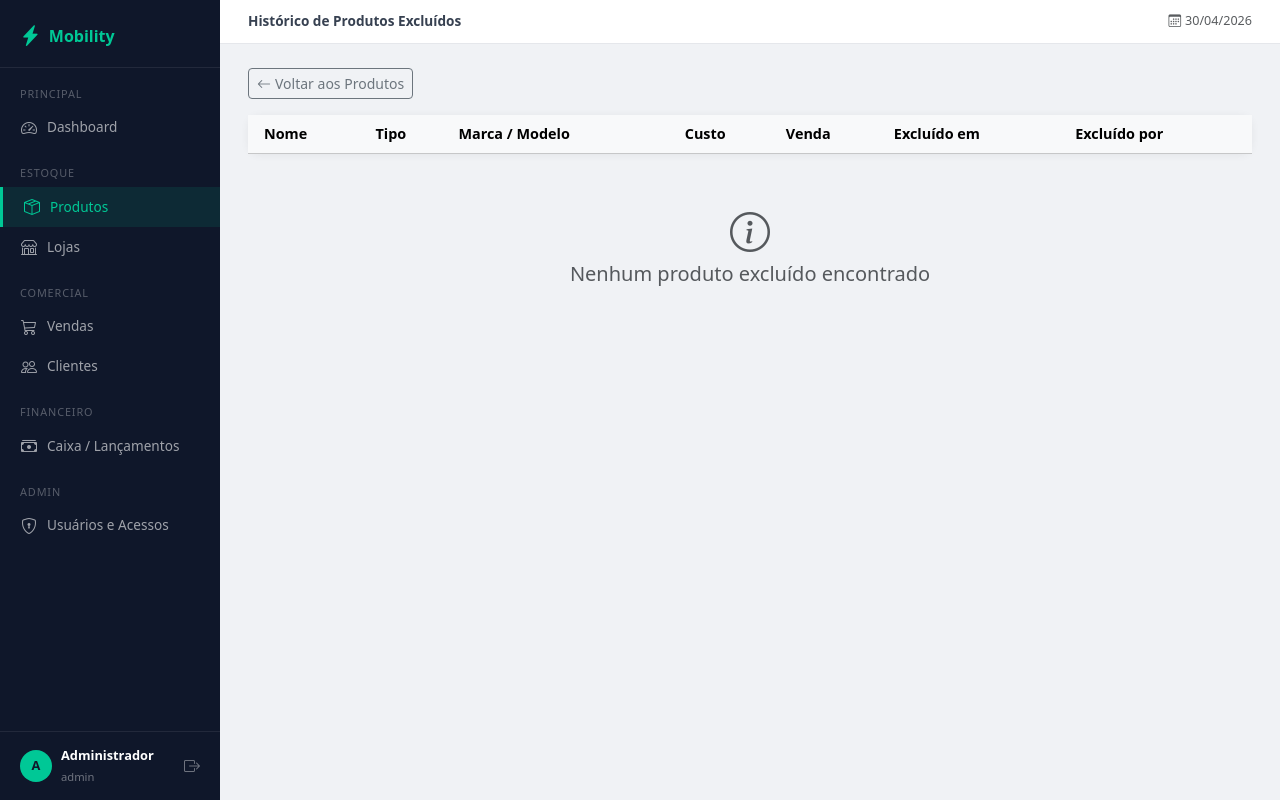
After one commit to thiagoph1/erp-motos, a Flask app: page /produtos/historico in a window 1280 px wide. The commit adds this page. Run offline with Flask 3, Linux system fonts and the light colour scheme; a user stored in the database is signed in; lists and menus that the app fills with data are empty; some libraries are stand-ins or nearby versions.

Commit message:
O sistema agora mantém um histórico completo das operações com produtos, permitindo rastreabilidade total das ações realizadas. As mudanças são compatíveis com o banco de dados existente (as novas colunas serão criadas automaticamente no próximo restart da aplicação).

```diff
--- a/models.py
+++ b/models.py
@@ -50,9 +50,15 @@ class Produto(db.Model):
     preco_custo = db.Column(db.Float, default=0.0)
     preco_venda = db.Column(db.Float, nullable=False)
     criado_em = db.Column(db.DateTime, default=datetime.utcnow)
+    created_by = db.Column(db.Integer, db.ForeignKey('usuario.id'), nullable=False)
+    deleted_at = db.Column(db.DateTime, nullable=True)
+    deleted_by = db.Column(db.Integer, db.ForeignKey('usuario.id'), nullable=True)
+    is_deleted = db.Column(db.Boolean, default=False)
 
     # Relacionamentos
     itens_venda = db.relationship('ItemVenda', backref='produto', lazy=True)
+    criador = db.relationship('Usuario', foreign_keys=[created_by], backref='produtos_criados')
+    deletor = db.relationship('Usuario', foreign_keys=[deleted_by], backref='produtos_deletados')
 
     @property
     def quantidade(self):
--- a/routes/produtos.py
+++ b/routes/produtos.py
@@ -1,8 +1,9 @@
 """
 Rotas de gerenciamento de produtos
 """
+from datetime import datetime
 from flask import Blueprint, render_template, request, redirect, url_for, flash
-from flask_login import login_required
+from flask_login import login_required, current_user
 from models import Produto, db
 from forms import ProdutoForm
 from auth import requer_gerente_ou_admin
@@ -17,7 +18,7 @@ def index():
     tipo_filtro = request.args.get('tipo')
     busca = request.args.get('busca')
 
-    query = Produto.query
+    query = Produto.query.filter_by(is_deleted=False)
 
     if tipo_filtro:
         query = query.filter_by(tipo=tipo_filtro)
@@ -43,7 +44,8 @@ def novo():
             modelo=form.modelo.data,
             descricao=form.descricao.data,
             preco_custo=form.preco_custo.data or 0,
-            preco_venda=form.preco_venda.data
+            preco_venda=form.preco_venda.data,
+            created_by=current_user.id
         )
 
         db.session.add(produto)
@@ -83,10 +85,21 @@ def editar(id):
 @login_required
 @requer_gerente_ou_admin
 def excluir(id):
-    """Excluir produto"""
+    """Excluir produto (soft delete)"""
     produto = Produto.query.get_or_404(id)
-    db.session.delete(produto)
+    produto.is_deleted = True
+    produto.deleted_at = datetime.utcnow()
+    produto.deleted_by = current_user.id
     db.session.commit()
 
     flash('Produto excluído com sucesso!', 'warning')
     return redirect(url_for('produtos.index'))
+
+
+@produtos_bp.route('/historico')
+@login_required
+@requer_gerente_ou_admin
+def historico():
+    """Lista produtos excluídos (histórico)"""
+    produtos_excluidos = Produto.query.filter_by(is_deleted=True).order_by(Produto.deleted_at.desc()).all()
+    return render_template('produtos_historico.html', produtos=produtos_excluidos)
--- a/templates/produtos.html
+++ b/templates/produtos.html
@@ -7,6 +7,9 @@
   {% if current_user.perfil in ['admin', 'gerente'] %}
   <a href="{{ url_for('produtos.novo') }}" class="btn btn-sm" style="background:#00c896;color:#0f172a;font-weight:600">
     <i class="bi bi-plus-lg me-1"></i>Novo produto
+  </a>
+  <a href="{{ url_for('produtos.historico') }}" class="btn btn-sm btn-outline-secondary">
+    <i class="bi bi-clock-history me-1"></i>Histórico
   </a>
   {% endif %}
 
--- /dev/null
+++ b/templates/produtos_historico.html
@@ -0,0 +1,55 @@
+{% extends "base.html" %}
+{% block title %}Histórico de Produtos – ERP Mobility{% endblock %}
+{% block page_title %}Histórico de Produtos Excluídos{% endblock %}
+
+{% block content %}
+<div class="d-flex gap-2 mb-3">
+  <a href="{{ url_for('produtos.index') }}" class="btn btn-sm btn-outline-secondary">
+    <i class="bi bi-arrow-left me-1"></i>Voltar aos Produtos
+  </a>
+</div>
+
+<div class="card">
+  <div class="card-body p-0">
+    <table class="table table-hover mb-0 align-middle">
+      <thead class="table-light">
+        <tr>
+          <th class="ps-3">Nome</th>
+          <th>Tipo</th>
+          <th>Marca / Modelo</th>
+          <th>Custo</th>
+          <th>Venda</th>
+          <th>Excluído em</th>
+          <th>Excluído por</th>
+        </tr>
+      </thead>
+      <tbody>
+        {% for p in produtos %}
+        <tr>
+          <td class="ps-3 fw-500">{{ p.nome }}</td>
+          <td>
+            {% if p.tipo == 'moto' %}
+              <span class="badge bg-primary">Moto</span>
+            {% else %}
+              <span class="badge bg-secondary">Peça</span>
+            {% endif %}
+          </td>
+          <td>{{ p.marca }} {{ p.modelo }}</td>
+          <td>R$ {{ "%.2f"|format(p.preco_custo) }}</td>
+          <td>R$ {{ "%.2f"|format(p.preco_venda) }}</td>
+          <td>{{ p.deleted_at.strftime('%d/%m/%Y %H:%M') if p.deleted_at else '-' }}</td>
+          <td>{{ p.deletor.nome if p.deletor else '-' }}</td>
+        </tr>
+        {% endfor %}
+      </tbody>
+    </table>
+  </div>
+</div>
+
+{% if not produtos %}
+<div class="text-center py-5">
+  <i class="bi bi-info-circle fs-1 text-muted mb-3"></i>
+  <h5 class="text-muted">Nenhum produto excluído encontrado</h5>
+</div>
+{% endif %}
+{% endblock %}
```
